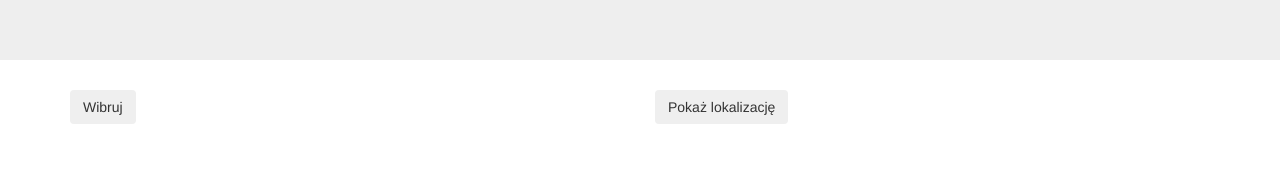
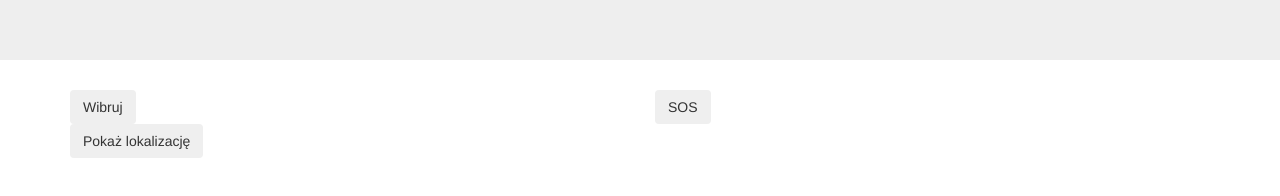
Before and after one commit to Marek-coder/PwaApp, a plain HTML site: page index.html in a window 1280 px wide. Shown: the part 180-376 px from the top of the page. Drawn offline with nearby package versions, Linux system fonts and the light colour scheme.

Commit message:
Update index.html

```diff
--- a/index.html
+++ b/index.html
@@ -21,23 +21,16 @@
          <div class="col-sm-6">
           <button  onclick="window.location.href='index3.html'" id="vibrate" type="button" class="btn btn-secondary">Wibruj</button>
           </div>
-	      <script>
+                <div class="col-sm-6">
+					<button class="btn btn-secondary" id="vibrate" onclick="vibrate()">SOS</button>
+                </div>
+				<script>
 					function vibrate(){
 						if(navigator){
 							navigator.vibrate([20,20,20,100,100,100,20,20,20])
 						}
 					}
-		</script>
-                <!--<div class="text-center mt-4">
-					<button class="btn btn-xl btn-outline-light" id="vibrate" onclick="vibrate()">S-O-S</button>
-                </div>
-				<script>
-					function vibrate(){
-						if(navigator){
-							navigator.vibrate([100,30,100,30,100,30,200,30,200,30,200,30,100,30,100,30,100])
-						}
-					}
-				</script>-->
+				</script>
 
 
         <div class="col-sm-6">
```
